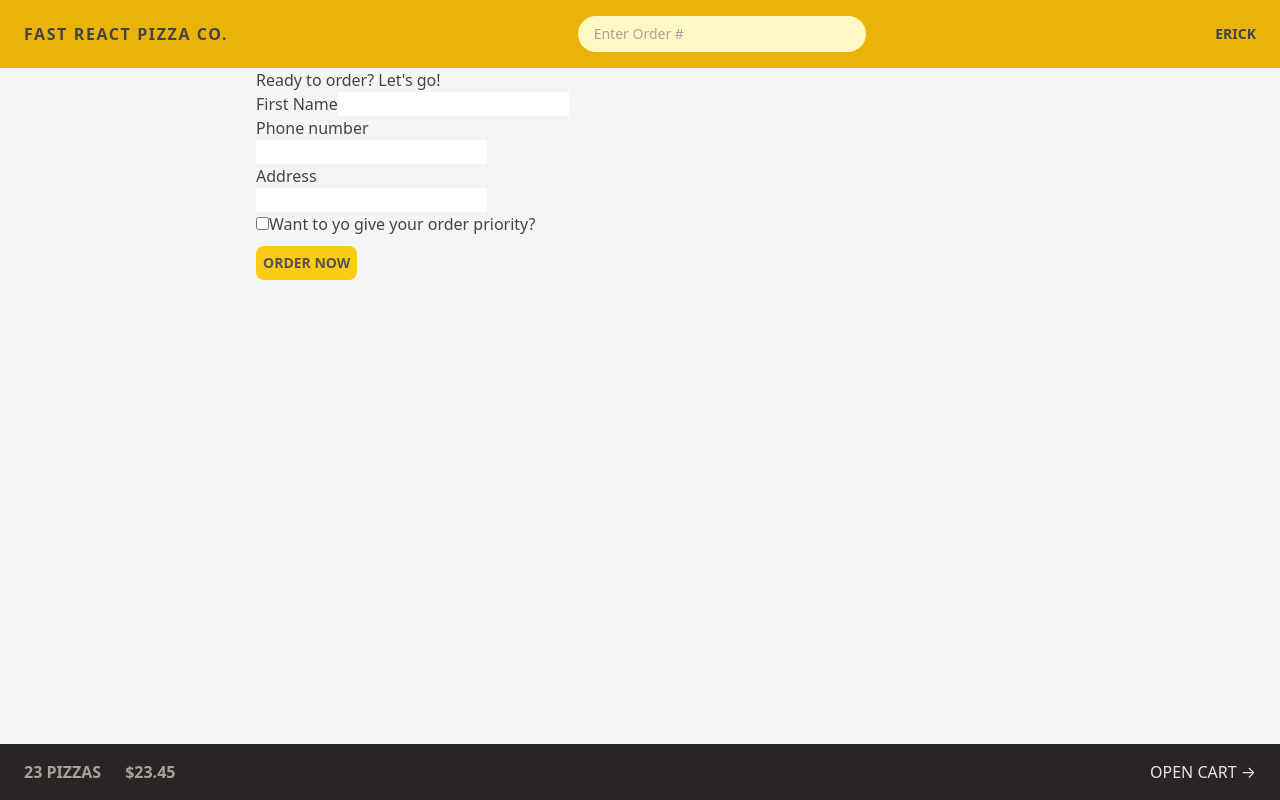
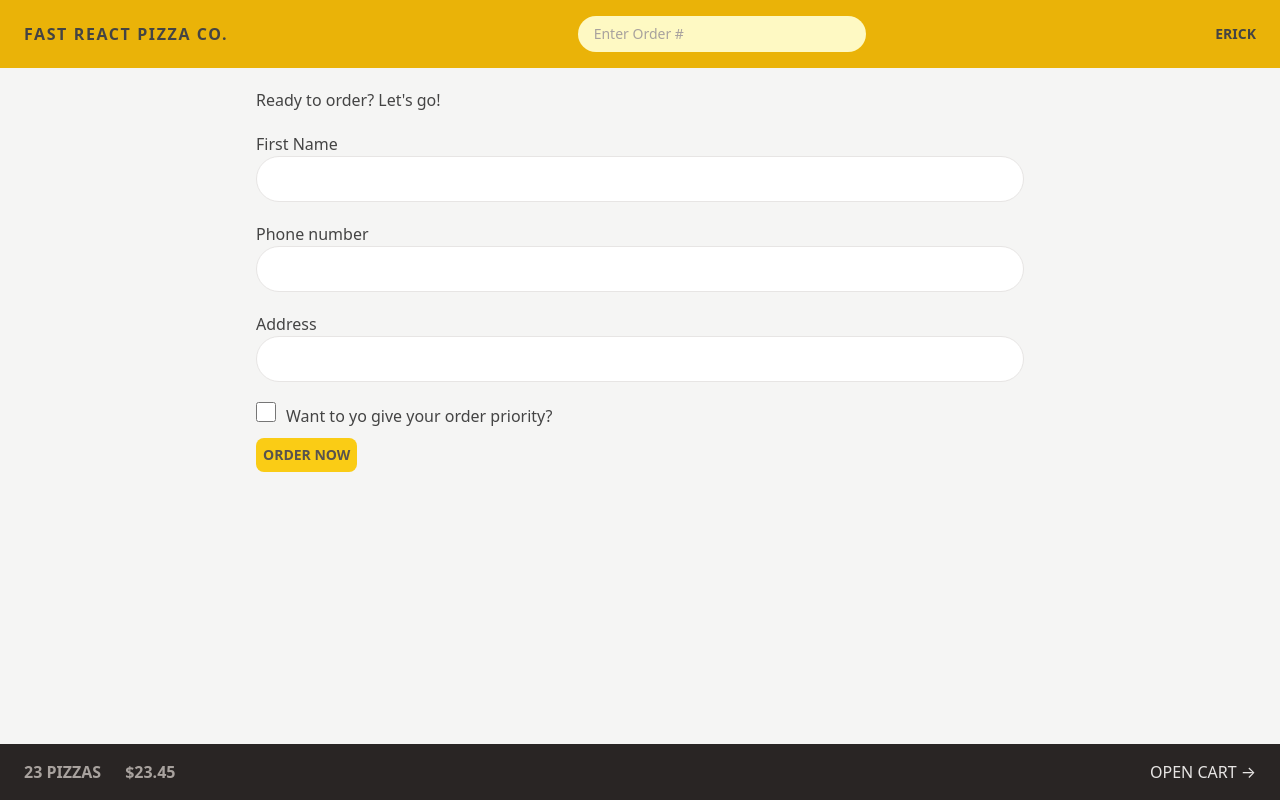
Before and after one commit to erickelninoSwift/fast-react-pizza, a React (Vite) app: page /order/new in a window 1280 px wide. Built offline with nearby package versions, Linux system fonts and the light colour scheme.

Commit message:
update data

```diff
--- a/src/index.css
+++ b/src/index.css
@@ -2,9 +2,26 @@
 @tailwind components;
 @tailwind utilities;
 
+@layer components {
+  .input {
+    @apply mb-5 block w-full rounded-full border border-stone-200 px-4 py-2 text-sm
+    transition-all duration-300 placeholder:text-stone-300 focus:outline-none focus:ring focus:ring-yellow-400 md:px-6 md:py-3;
+  }
+}
+
 body {
-  font-family: system-ui, -apple-system, BlinkMacSystemFont, "Segoe UI", Roboto,
-    Oxygen, Ubuntu, Cantarell, "Open Sans", "Helvetica Neue", sans-serif;
+  font-family:
+    system-ui,
+    -apple-system,
+    BlinkMacSystemFont,
+    'Segoe UI',
+    Roboto,
+    Oxygen,
+    Ubuntu,
+    Cantarell,
+    'Open Sans',
+    'Helvetica Neue',
+    sans-serif;
   background-color: #f7f7f7;
   color: #444;
 }
@@ -20,22 +37,37 @@ body {
   width: 45px;
   aspect-ratio: 0.75;
   --c: no-repeat linear-gradient(#333 0 0);
-  background: var(--c) 0% 50%, var(--c) 50% 50%, var(--c) 100% 50%;
+  background:
+    var(--c) 0% 50%,
+    var(--c) 50% 50%,
+    var(--c) 100% 50%;
   background-size: 20% 50%;
   animation: loading 1s infinite linear;
 }
 
 @keyframes loading {
   20% {
-    background-position: 0% 0%, 50% 50%, 100% 50%;
+    background-position:
+      0% 0%,
+      50% 50%,
+      100% 50%;
   }
   40% {
-    background-position: 0% 100%, 50% 0%, 100% 50%;
+    background-position:
+      0% 100%,
+      50% 0%,
+      100% 50%;
   }
   60% {
-    background-position: 0% 50%, 50% 100%, 100% 0%;
+    background-position:
+      0% 50%,
+      50% 100%,
+      100% 0%;
   }
   80% {
-    background-position: 0% 50%, 50% 50%, 100% 100%;
+    background-position:
+      0% 50%,
+      50% 50%,
+      100% 100%;
   }
 }
--- a/src/order/CreateOrder.jsx
+++ b/src/order/CreateOrder.jsx
@@ -1,7 +1,7 @@
 import { useState } from 'react';
 import { Form, redirect, useActionData, useNavigation } from 'react-router-dom';
 import { createOrder } from '../services/apiRestaurant';
-
+import Button from '../ui/Button';
 // https://uibakery.io/regex-library/phone-number
 const isValidPhone = (str) =>
   /^\+?\d{1,4}?[-.\s]?\(?\d{1,3}?\)?[-.\s]?\d{1,4}[-.\s]?\d{1,4}[-.\s]?\d{1,9}$/.test(
@@ -41,17 +41,17 @@ function CreateOrder() {
 
   return (
     <div>
-      <h2>Ready to order? Let's go!</h2>
+      <h2 className="mb-5 mt-5">Ready to order? Let's go!</h2>
       <Form method="POST">
         <div>
           <label>First Name</label>
-          <input type="text" name="customer" required />
+          <input className="input" type="text" name="customer" required />
         </div>
 
         <div>
           <label>Phone number</label>
           <div>
-            <input type="tel" name="phone" required />
+            <input className="input" type="tel" name="phone" required />
           </div>
           {formError?.phone && (
             <p>
@@ -65,29 +65,29 @@ function CreateOrder() {
         <div>
           <label>Address</label>
           <div>
-            <input type="text" name="address" required />
+            <input className="input" type="text" name="address" required />
           </div>
         </div>
 
         <div>
           <input
+            className="h-5 w-5 accent-yellow-500 focus:ring"
             type="checkbox"
             name="priority"
             id="priority"
             // value={withPriority}
             // onChange={(e) => setWithPriority(e.target.checked)}
           />
-          <label htmlFor="priority">Want to yo give your order priority?</label>
+          <label className="px-[10px]" htmlFor="priority">
+            Want to yo give your order priority?
+          </label>
         </div>
 
         <div>
           <input type="hidden" name="cart" value={JSON.stringify(cart)} />
-          <button
-            disabled={isSubmitting}
-            className="mt-[10px] inline-block rounded-lg bg-yellow-400 p-[7px] text-sm font-semibold uppercase text-stone-600 hover:bg-yellow-700 hover:text-stone-100 focus:ring focus:ring-yellow-300 focus:ring-offset-2 disabled:cursor-not-allowed"
-          >
+          <Button isDisabled={isSubmitting}>
             {isSubmitting ? 'Placing order' : 'Order now'}
-          </button>
+          </Button>
         </div>
       </Form>
     </div>
--- a/src/order/CreateUser.jsx
+++ b/src/order/CreateUser.jsx
@@ -1,5 +1,5 @@
 import { useState } from 'react';
-
+import Button from '../ui/Button';
 function CreateUser() {
   const [username, setUsername] = useState('');
 
@@ -20,7 +20,7 @@ function CreateUser() {
 
       {username !== '' && (
         <div>
-          <button>Start ordering</button>
+          <Button>Start ordering</Button>
         </div>
       )}
     </form>
--- /dev/null
+++ b/src/ui/Button.jsx
@@ -0,0 +1,14 @@
+import React from 'react';
+
+const Button = ({ children, isDisabled = false }) => {
+  return (
+    <button
+      disabled={isDisabled}
+      className="mt-[10px] inline-block rounded-lg bg-yellow-400 p-[7px] text-sm font-semibold uppercase text-stone-600 hover:bg-yellow-700 hover:text-stone-100 focus:ring focus:ring-yellow-300 focus:ring-offset-2 disabled:cursor-not-allowed"
+    >
+      {children}
+    </button>
+  );
+};
+
+export default Button;
```
Also changed, not shown: src/App.jsx (+13 -13 lines).
